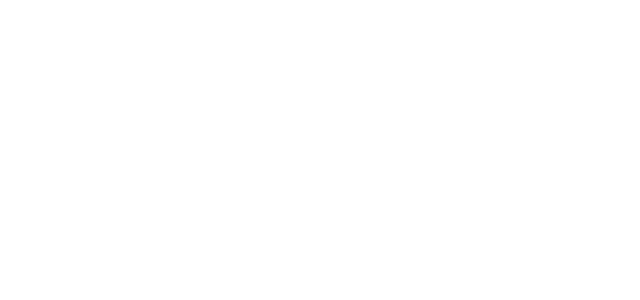
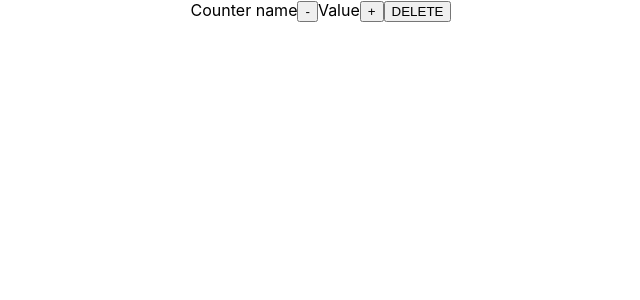
Before and after one commit to Yulia-Z/redux-counter, a React (Create React App) app: page / in a window 1280 px wide. Shown: the top 300 px of the page, without its empty margins (319-959 px from the left). Built offline with nearby package versions, Linux system fonts and the light colour scheme.

Commit message:
added CounterItem component

```diff
--- a/src/App.js
+++ b/src/App.js
@@ -1,10 +1,11 @@
 import React from 'react';
 import './App.css';
+import CounterItem from "./CounterItem";
 
 function App() {
   return (
     <div className="App">
-
+      <CounterItem/>
     </div>
   );
 }
--- /dev/null
+++ b/src/CounterItem.js
@@ -0,0 +1,16 @@
+import React from 'react';
+import './App.css';
+
+function CounterItem() {
+  return (
+    <div>
+      Counter name
+      <button>-</button>
+      Value
+      <button>+</button>
+      <button>DELETE</button>
+    </div>
+  );
+}
+
+export default CounterItem;
```
